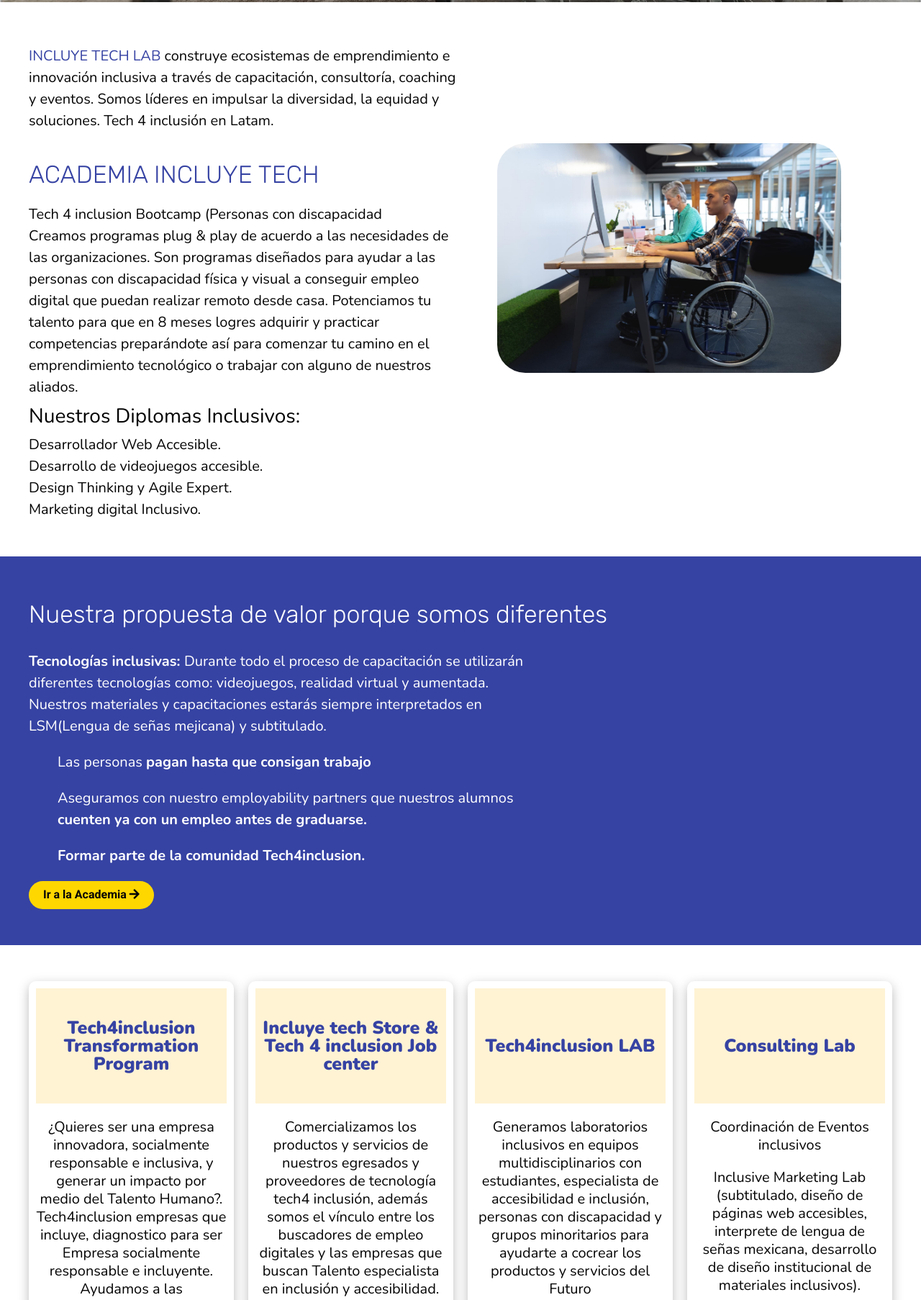
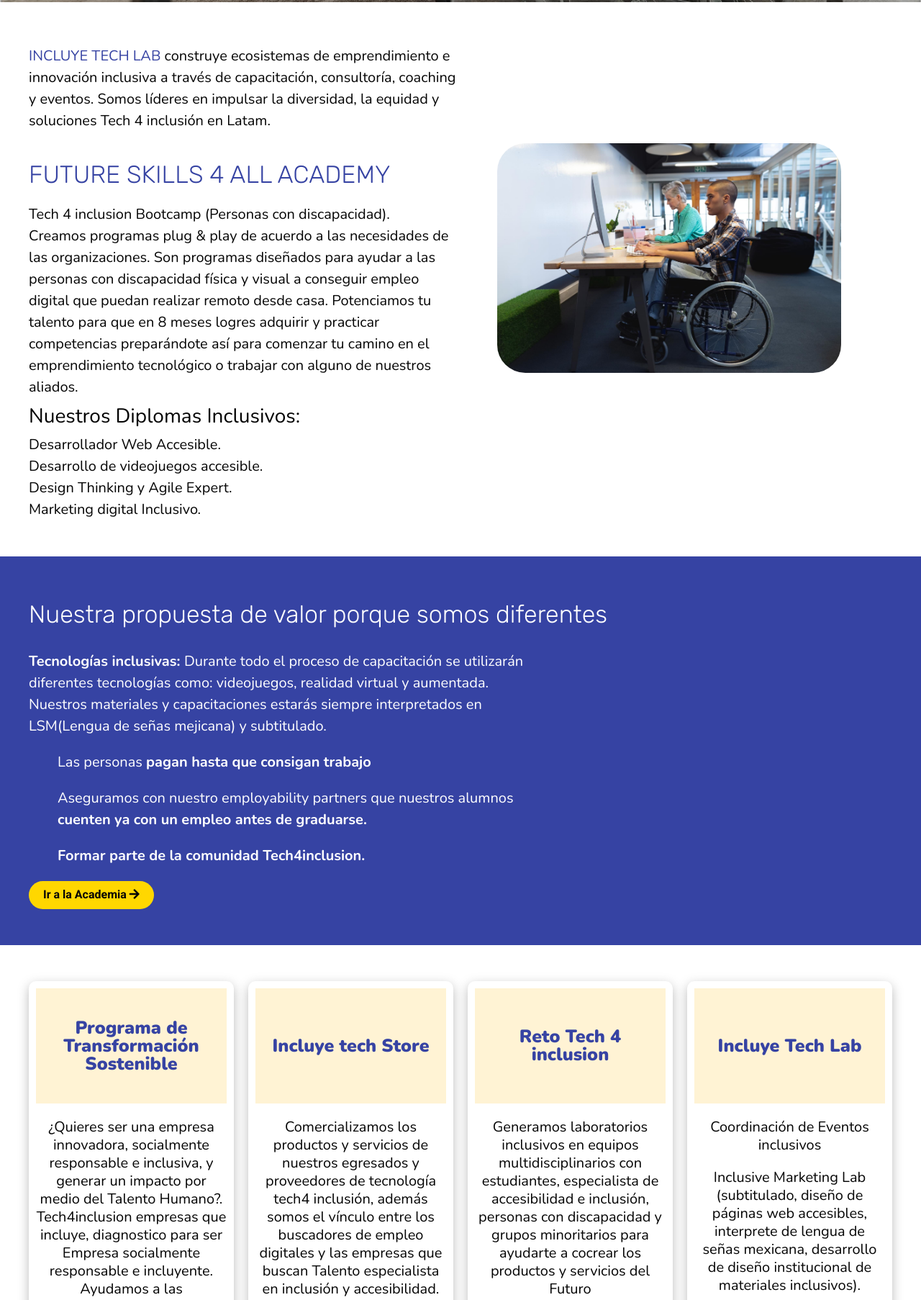
Before and after one commit to peduito/incluye2, a website: page servicios.html in a window 1280 px wide. Shown: the part 592-2398 px from the top of the page at 72% size. Drawn offline with nearby package versions, Linux system fonts and the light colour scheme.

Commit message:
Cambios clienta rev1.

```diff
--- a/servicios.html
+++ b/servicios.html
@@ -60,9 +60,9 @@
             <div id="lab" class="left service-page">
                 <p data-aos="fade-right" class=""><span class="uppercase">Incluye Tech Lab</span> construye ecosistemas de emprendimiento e
                     innovación inclusiva a través de capacitación, consultoría, coaching y eventos. Somos líderes en
-                    impulsar la diversidad, la equidad y soluciones. Tech 4 inclusión en Latam.</p>
-                <h2 data-aos="fade-right"><span class="azul"> Academia Incluye Tech</span></h2>
-                <p data-aos="fade-right">Tech 4 inclusion Bootcamp (Personas con discapacidad</p>
+                    impulsar la diversidad, la equidad y soluciones Tech 4 inclusión en Latam.</p>
+                <h2 data-aos="fade-right"><span class="azul"> Future skills 4 all Academy</span></h2>
+                <p data-aos="fade-right">Tech 4 inclusion Bootcamp (Personas con discapacidad).</p>
                 <p data-aos="fade-right">Creamos programas plug & play de acuerdo a las necesidades de las organizaciones. Son programas
                     diseñados para ayudar a las personas con discapacidad física y visual a conseguir empleo digital que
                     puedan realizar remoto desde casa. Potenciamos tu talento para que en 8 meses logres adquirir y
@@ -105,7 +105,7 @@
         <section class="tarjetas contenedor">
             <div data-aos="flip-right" class="tarjeta sombra">
                 <!--<i class="fas fa-file-image"></i>Reemplazar por la imagen-->
-                <h3>Tech4inclusion Transformation Program</h3>
+                <h3>Programa de Transformación Sostenible</h3>
                 <p>¿Quieres ser una empresa innovadora, socialmente responsable e inclusiva, y generar un impacto por
                     medio del Talento Humano?. Tech4inclusion empresas que incluye, diagnostico para ser Empresa
                     socialmente responsable e incluyente. Ayudamos a las Organizaciones en el proceso de búsqueda,
@@ -116,7 +116,7 @@
             </div>
             <div data-aos="flip-right" class="tarjeta sombra">
                 <!--<i class="fas fa-file-image"></i>Reemplazar por la imagen-->
-                <h3>Incluye tech Store & Tech 4 inclusion Job center</h3>
+                <h3>Incluye tech Store </h3>
                 <p>Comercializamos los productos y servicios de nuestros egresados y proveedores de tecnología tech4
                     inclusión, además somos el vínculo entre los buscadores de empleo digitales y las empresas que
                     buscan Talento especialista en inclusión y accesibilidad. Creemos que nustra comunidad tecnológica
@@ -125,14 +125,14 @@
             </div>
             <div data-aos="flip-right" class="tarjeta sombra">
                 <!--<i class="fas fa-file-image"></i>Reemplazar por la imagen-->
-                <h3>Tech4inclusion LAB</h3>
+                <h3>Reto Tech 4 inclusion</h3>
                 <p>Generamos laboratorios inclusivos en equipos multidisciplinarios con estudiantes, especialista de
                     accesibilidad e inclusión, personas con discapacidad y grupos minoritarios para ayudarte a cocrear
                     los productos y servicios del Futuro</p>
             </div>
             <div data-aos="flip-right" class="tarjeta sombra">
                 <!--<i class="fas fa-file-image"></i>Reemplazar por la imagen-->
-                <h3>Consulting Lab</h3>
+                <h3>Incluye Tech Lab</h3>
                 <p>Coordinación de Eventos inclusivos</p>
                 <p>Inclusive Marketing Lab (subtitulado, diseño de páginas web accesibles, interprete de lengua
                     de señas mexicana, desarrollo de diseño institucional de materiales inclusivos).</p>
@@ -148,8 +148,7 @@
                 <h2>Otros Servicios</h2>
                 <div class="encuadre-proposal">
                     <p>Coordinador de eventos inclusivos</p>
-                    <p>Inclusive Marketing Lab (subtitulado, diseño de páginas web accesibles, intérprete de lengua de
-                        señas mexicana, Desarrollo de diseño instruccional de materiales inclusivos).</p>
+                    <p>Inclusive Marketing Lab (subtitulado, diseño de páginas web accesibles, desarrollo de diseño instruccional de materiales inclusivos).</p>
                     <p>Asesoría en la Obtención de Distintivos de Responsabilidad social, Equidad e Género, Inclusión
                         entre otros.</p>
                     <p>Asesoría en la Obtención de Distintivos de Responsabilidad social, Equidad e Género, Inclusión
@@ -178,7 +177,7 @@
     <footer role="contentinfo" class="footer seccion">
         <div class="contenedor social">
             <div class="social-div">
-                <h2>Contactenos</h2>
+                <h2>Contáctenos</h2>
                 <ul class="contactenos">
                     <li>
                         <a href="#">
```
Also changed, not shown: index.html (+1 -1 lines), nosotros.html (+1 -1 lines), partners.html (+2 -2 lines).
